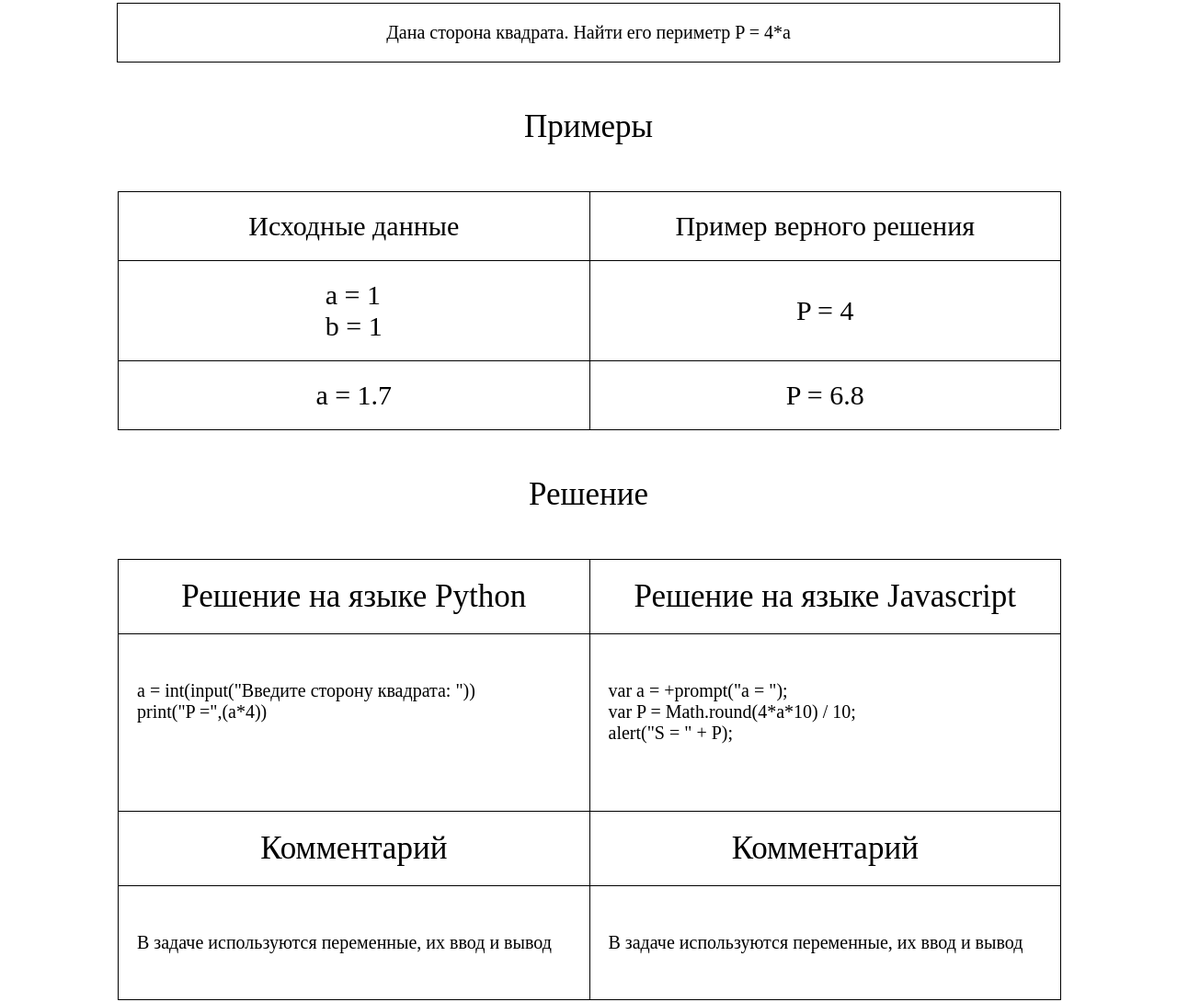
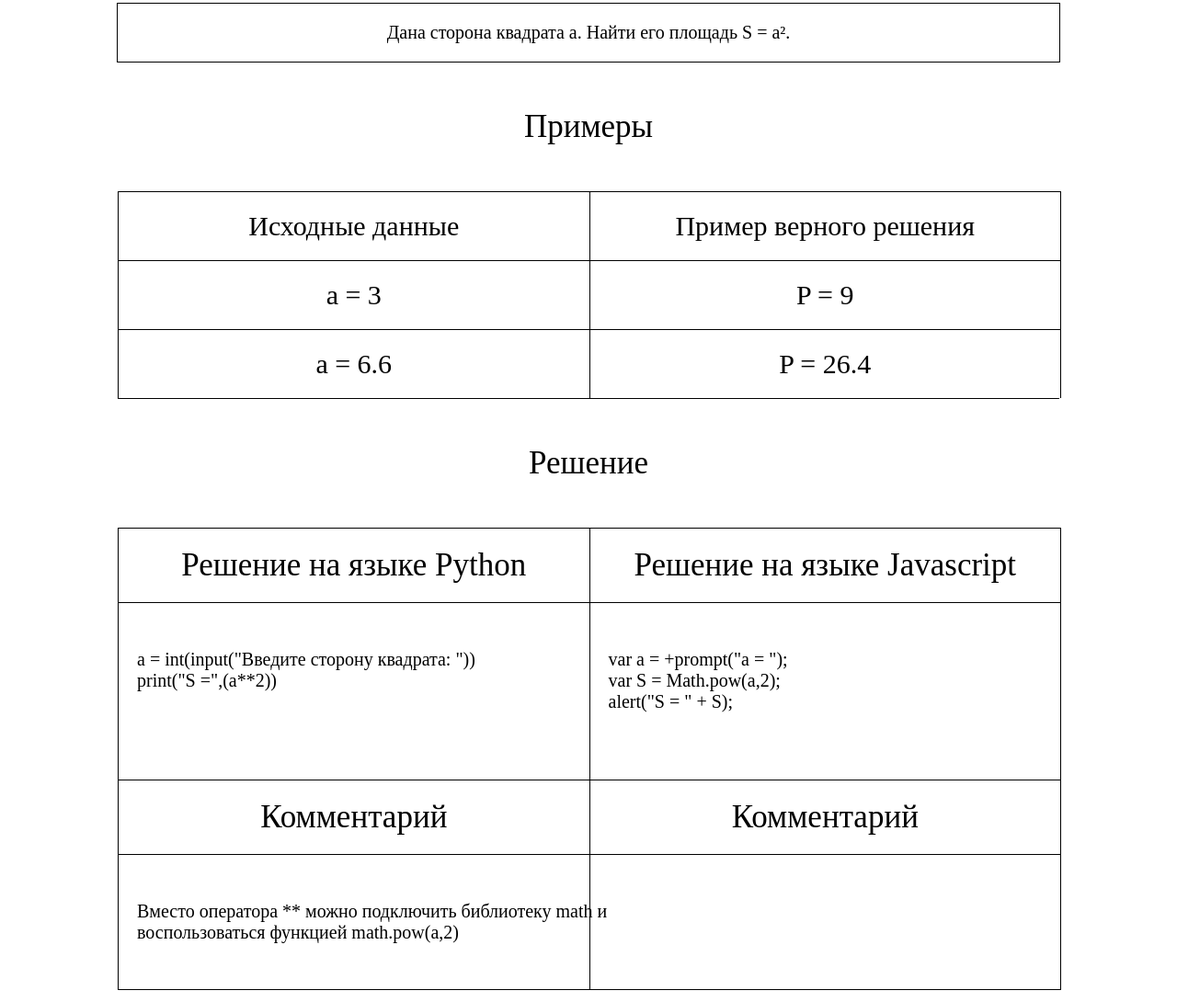
Before and after one commit to Test817/Test817.github.io, a plain HTML site: page first-menu/Begin-menu/Begin-2/index.html in a window 1280 px wide. Shown: the part 287-1377 px from the top of the page at 92% size. Drawn offline with nearby package versions, Linux system fonts and the light colour scheme; files whose address does not match are found by name.

Commit message:
committics

```diff
--- a/first-menu/Begin-menu/Begin-2/index.html
+++ b/first-menu/Begin-menu/Begin-2/index.html
@@ -16,7 +16,7 @@
 	<section class="content">
 		<h1 class="condition-title">Условие</h1>
 		<div class="condition">
-			Дана сторона квадрата. Найти его периметр P = 4*a
+			Дана сторона квадрата a. Найти его площадь S = a².
 		</div>
 		<h1 class="examples-title">Примеры</h1>
 		<div class="examples">
@@ -25,15 +25,12 @@
 				<div class="last-part">Пример верного решения</div>
 			</div>
 			<div class="example">
-				<div class="first-part">
-					a = 1<br>
-					b = 1
-				</div>
-				<div class="last-part">P = 4</div>
+				<div class="first-part">a = 3</div>
+				<div class="last-part">P = 9</div>
 			</div>
 			<div class="example">
-				<div class="first-part">a = 1.7</div>
-				<div class="last-part"> P = 6.8</div>
+				<div class="first-part">a = 6.6</div>
+				<div class="last-part"> P = 26.4</div>
 			</div>
 		</div>
 		<h1 class="decision-title">Решение</h1>
@@ -46,7 +43,7 @@
 					<div class="code-block">
 						<pre>
 a = int(input("Введите сторону квадрата: "))
-print("P =",(a*4))
+print("S =",(a**2))
 						</pre>
 					</div>
 				</div>
@@ -57,8 +54,8 @@ print("P =",(a*4))
 					<div class="code-block">
 						<pre>
 var a = +prompt("a = ");
-var P = Math.round(4*a*10) / 10;
-alert("S = " + P);
+var S = Math.pow(a,2);
+alert("S = " + S);
 						</pre>
 					</div>
 				</div>
@@ -70,7 +67,7 @@ alert("S = " + P);
 					</div>
 					<div class="comment-block">
 						<h1>
-		В задаче используются переменные, их ввод и вывод
+		Вместо оператора ** можно подключить библиотеку math и воспользоваться функцией math.pow(a,2)
 						</h1>
 					</div>
 
@@ -81,7 +78,7 @@ alert("S = " + P);
 					</div>
 					<div class="comment-block">
 						<h1>
-		В задаче используются переменные, их ввод и вывод
+
 						</h1>
 					</div>
 				</div>
```
Also changed, not shown: first-menu/Begin-menu/Begin-1/index.html (+3 -6 lines).
